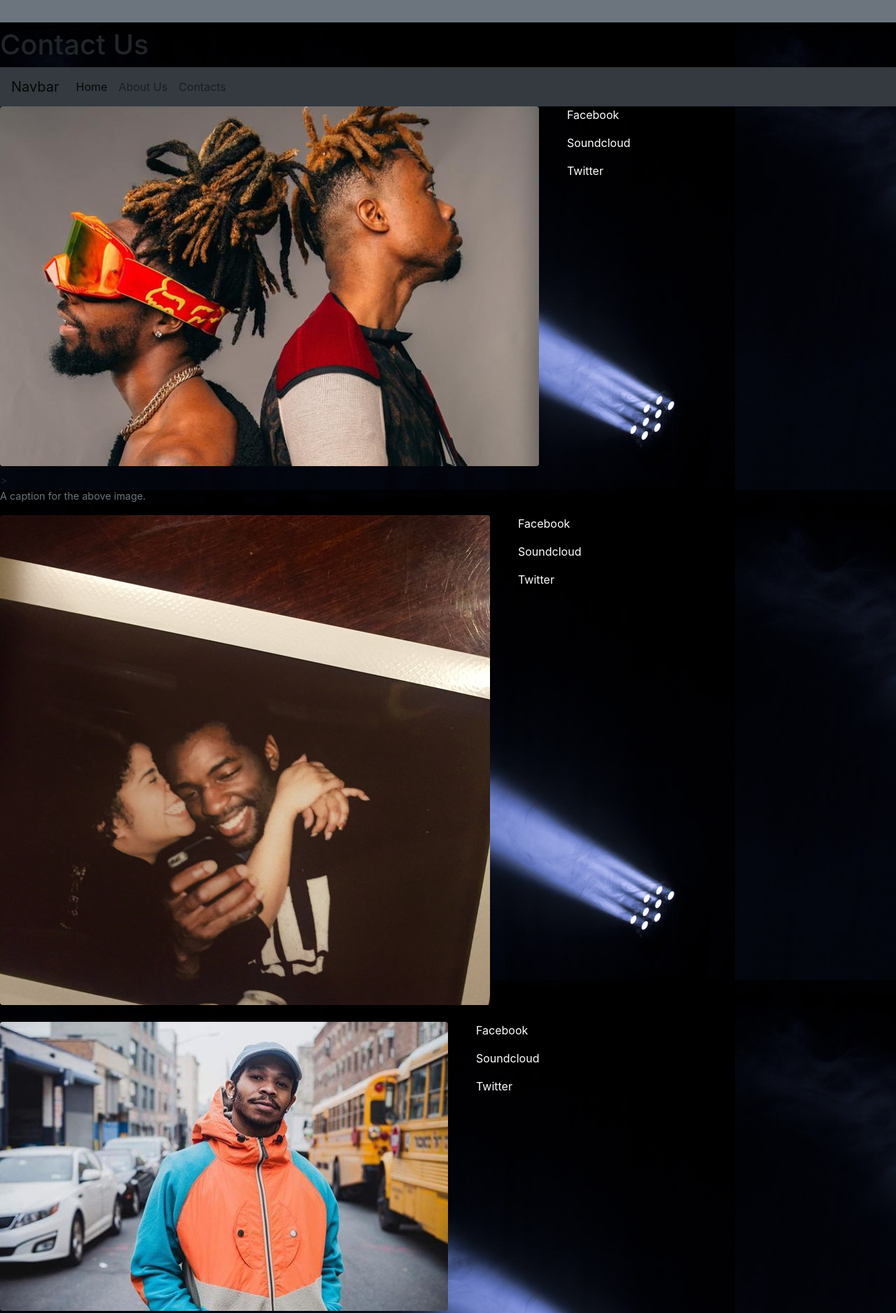
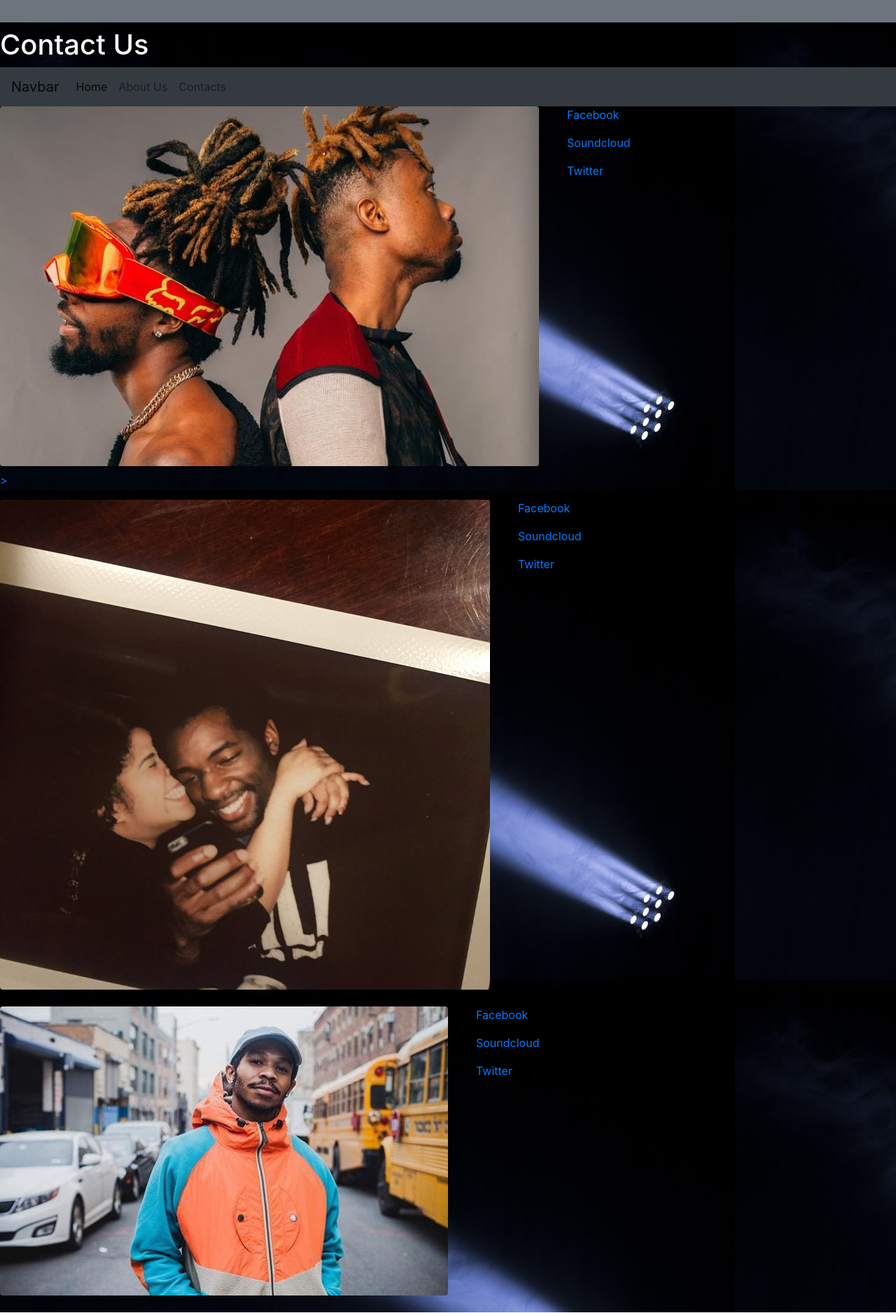
Before and after one commit to izacoding/NewBoostStrap, a plain HTML site: page Contacts.html in a window 1280 px wide. Shown: the top 1876 px of the page at 70% size. Drawn offline with nearby package versions, Linux system fonts and the light colour scheme.

Commit message:
Added links to contacts and a modal button

```diff
--- a/Contacts.html
+++ b/Contacts.html
@@ -29,7 +29,7 @@
     <title>Contact Us</title>
   </head>
   <body background="images/lights.jpeg">
-    <h1>Contact Us</h1>
+    <h1 style="color:white;">Contact Us</h1>
 
   </body>
 
@@ -56,23 +56,30 @@
 
 <figure class="figure">
   <img src="images/earthgang3.jpg" class="figure-img img-fluid rounded" alt="A generic square placeholder image with rounded corners in a figure.">
-  <div class="float-right"><ul style="color:white;">Facebook</ul>
-    <ul style="color:white;">Soundcloud</ul><ul style="color:white;">Twitter</ul></div><br>>
-<figcaption class="figure-caption">A caption for the above image.</figcaption>
+  <div class="float-right">
+    <ul style="color:white;"><a href="https://www.facebook.com/EarthGanghbt/">Facebook</ul>
+    <ul style="color:white;"><a href="https://soundcloud.com/earthganghbt">Soundcloud</ul>
+    <ul style="color:white;"><a href="https://twitter.com/EarthGang">Twitter</ul>
+  </div><br>>
 </figure>
 
 <figure class="figure">
   <img src="images/Denise.jpg" class="figure-img img-fluid rounded" alt="A generic square placeholder image with rounded corners in a figure.">
-  <div class="float-right"><ul style="color:white;">Facebook</ul>
-    <ul style="color:white;">Soundcloud</ul><ul style="color:white;">Twitter</ul></div><br>
+  <div class="float-right">
+    <ul style="color:white;"><a href="https://www.facebook.com/belikegawdlee">Facebook</ul>
+    <ul style="color:white;"><a href="https://soundcloud.com/belikegawdlee">Soundcloud</ul>
+    <ul style="color:white;"><a href="https://twitter.com/belikegawdlee">Twitter</ul>
+  </div><br>
 </figure>
 
 
 <figure class="figure">
   <img src="images/kota4.jpg" class="figure-img img-fluid rounded" alt="A generic square placeholder image with rounded corners in a figure.">
-  <div class="float-right"><ul style="color:white;">Facebook</ul>
-    <ul style="color:white;">Soundcloud</ul><ul style="color:white;">Twitter</ul></div><br>
-<figcaption class="figure-caption">A caption for the above image.</figcaption>
+  <div class="float-right">
+    <ul style="color:white;"><a href="https://www.facebook.com/Kotathefriend/">Facebook</ul>
+    <ul style="color:white;"><a href="https://soundcloud.com/kotathefriend">Soundcloud</ul>
+    <ul style="color:white;"><a href="https://twitter.com/KotaTheFriend">Twitter</ul>
+  </div><br>
 </figure>
 
 
```
Also changed, not shown: About.html (+26 -1 lines), Index.html (+1 -1 lines).
